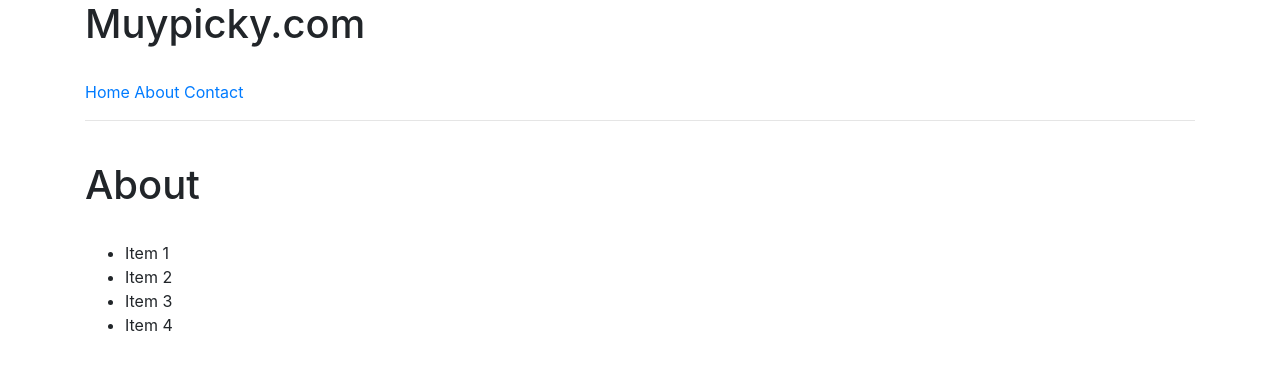
After one commit to codemasterblackperl/django_v1, a Django app: page /about/ in a window 1280 px wide. The commit adds this page. Shown: the top 370 px of the page. Run offline with Django 3.2, Linux system fonts and the light colour scheme; some libraries are stand-ins or nearby versions.

Commit message:
working on templates

```diff
--- a/src/muypicky/urls.py
+++ b/src/muypicky/urls.py
@@ -20,6 +20,8 @@ import restaurants.views
 
 urlpatterns = [
     path('',restaurants.views.home),
+    path('about/',restaurants.views.about),
+    path('contact/',restaurants.views.contact),
     path('admin/', admin.site.urls),
 ]
 # urlpatterns=[
--- a/src/restaurants/views.py
+++ b/src/restaurants/views.py
@@ -7,4 +7,10 @@ import random
 def home(request):
     #return HttpResponse('hello ajit')
     num=random.randint(0,9846784698)
-    return render(request,'base.html',{"context":False,"num":num}) #response
+    return render(request,'home.html',{"context":False,"num":num}) #response
+
+def about(request):
+    return render(request,'about.html',{})
+
+def contact(request):
+    return render(request,'contact.html',{})
--- /dev/null
+++ b/src/templates/about.html
@@ -0,0 +1,7 @@
+{% extends "base.html" %}
+{% block title %} About || {{ block.super }} {% endblock title %}
+{% block content %}
+<h1>About</h1>
+<br>
+{% include "snippets/sidebar.html" %}
+{% endblock content %}
--- a/src/templates/base.html
+++ b/src/templates/base.html
@@ -3,18 +3,20 @@
     <meta charset="UTF-8">
     <meta name="viewport" content="width=device-width, initial-scale=1.0">
     <meta http-equiv="X-UA-Compatible" content="ie=edge">
-    <title>Document</title>
+    <title>{% block title %}Muypicky.com{% endblock title %}</title>
+    {% include "snippets/css.html" %}
 </head>
 <body>
-    <h1>Hello World</h1>
-    <p>From django: {{context}}</p>
-    {% if context %}
-    <p>Random Number: {{num}}</p>
-    {% endif %}
-    <p>
-        {% for i in "range(10)" %}
-        <p>{{i}}</p>
-        {% endfor %}
-    </p>
+    <div class="container">
+        <h1>Muypicky.com</h1>
+        <br>
+        {% include "snippets/nav.html" %}
+        <hr>
+        <br>
+        {% block content %}
+
+        {% endblock content %}
+    </div>
+    {% include "snippets/js.html" %}
 </body>
 </html>
--- /dev/null
+++ b/src/templates/contact.html
@@ -0,0 +1,6 @@
+{% extends "base.html" %}
+{% block title %} Contact || {{ block.super }} {% endblock title %}
+{% block content %}
+<h1>Contact</h1>
+<br>
+{% endblock content %}
--- /dev/null
+++ b/src/templates/snippets/css.html
@@ -0,0 +1,2 @@
+<link rel="stylesheet" href="https://stackpath.bootstrapcdn.com/bootstrap/4.1.1/css/bootstrap.min.css" integrity="sha384-WskhaSGFgHYWDcbwN70/dfYBj47jz9qbsMId/iRN3ewGhXQFZCSftd1LZCfmhktB" crossorigin="anonymous">
+<link rel="stylesheet" href="https://use.fontawesome.com/releases/v5.0.13/css/all.css" integrity="sha384-DNOHZ68U8hZfKXOrtjWvjxusGo9WQnrNx2sqG0tfsghAvtVlRW3tvkXWZh58N9jp" crossorigin="anonymous">
--- /dev/null
+++ b/src/templates/snippets/js.html
@@ -0,0 +1,3 @@
+<script src="https://code.jquery.com/jquery-3.3.1.slim.min.js" integrity="sha384-q8i/X+965DzO0rT7abK41JStQIAqVgRVzpbzo5smXKp4YfRvH+8abtTE1Pi6jizo" crossorigin="anonymous"></script>
+<script src="https://cdnjs.cloudflare.com/ajax/libs/popper.js/1.14.3/umd/popper.min.js" integrity="sha384-ZMP7rVo3mIykV+2+9J3UJ46jBk0WLaUAdn689aCwoqbBJiSnjAK/l8WvCWPIPm49" crossorigin="anonymous"></script>
+<script src="https://stackpath.bootstrapcdn.com/bootstrap/4.1.1/js/bootstrap.min.js" integrity="sha384-smHYKdLADwkXOn1EmN1qk/HfnUcbVRZyYmZ4qpPea6sjB/pTJ0euyQp0Mk8ck+5T" crossorigin="anonymous"></script>
--- /dev/null
+++ b/src/templates/snippets/nav.html
@@ -0,0 +1,3 @@
+<a href="/">Home</a>
+        <a href="/about/">About</a>
+        <a href="/contact/">Contact</a>
--- /dev/null
+++ b/src/templates/snippets/sidebar.html
@@ -0,0 +1,8 @@
+{% block sidebar %}
+<ul>
+    <li>Item 1</li>
+    <li>Item 2</li>
+    <li>Item 3</li>
+    <li>Item 4</li>
+</ul>
+{% endblock sidebar %}
```
Also changed, not shown: src/templates/home.html (added, +14 -0 lines).
